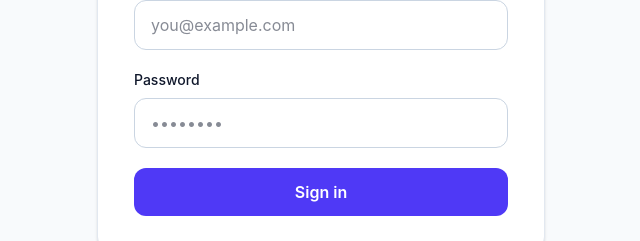
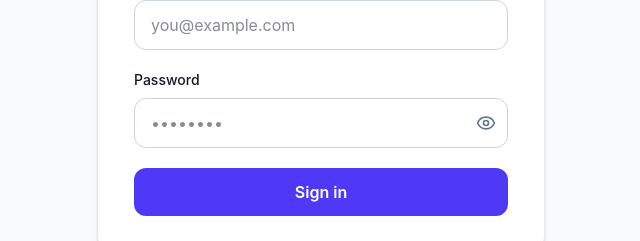
Before and after one commit to BryanFLoreSs/Quiz-for-appdev, a React (Vite) app: page / in a window 1280 px wide. Shown: the part 408-649 px from the top of the page, without its empty margins (319-959 px from the left). Built offline with nearby package versions, Linux system fonts and the light colour scheme.

Commit message:
Improve login password visibility

```diff
--- a/src/App.tsx
+++ b/src/App.tsx
@@ -8,7 +8,7 @@ import { WorksheetViewModal } from './components/WorksheetViewModal.tsx';
 import { ALL_QUESTIONS } from './data/questions.ts';
 import { FIAS_QUESTIONS } from './data/questionsFIAS.ts';
 import { SWRE_MODULES_1_TO_10_QUESTIONS } from './data/questionsSWRE1to10.ts';
-import { ArrowRight, BookOpen, Keyboard, LogOut, ShieldCheck } from 'lucide-react';
+import { ArrowRight, BookOpen, Eye, EyeOff, Keyboard, LogOut, ShieldCheck } from 'lucide-react';
 
 const QUIZZES = [
   { id: 'sdlc', title: 'Introduction to SDLC and Security Assessment', shortTitle: 'SDLC & Security', description: 'Software development models, Git, web architecture, DevOps, and security assessment.', questions: ALL_QUESTIONS },
@@ -43,6 +43,7 @@ export default function App() {
 function LoginScreen({ isDarkMode, onToggleTheme, onLogin }: { isDarkMode: boolean; onToggleTheme: () => void; onLogin: (email: string) => void }) {
   const [email, setEmail] = useState('');
   const [password, setPassword] = useState('');
+  const [showPassword, setShowPassword] = useState(false);
   const [error, setError] = useState('');
 
   const handleSubmit = (event: React.FormEvent<HTMLFormElement>) => {
@@ -63,7 +64,7 @@ function LoginScreen({ isDarkMode, onToggleTheme, onLogin }: { isDarkMode: boole
         <p className="mt-3 text-sm leading-6 text-slate-500 dark:text-slate-400">Your quiz progress is saved in this browser.</p>
         <form onSubmit={handleSubmit} className="mt-8 space-y-5">
           <div><label htmlFor="login-email" className="block text-sm font-medium mb-2">Email</label><input id="login-email" type="email" autoComplete="email" value={email} onChange={(event) => setEmail(event.target.value)} className="w-full rounded-xl border border-slate-300 dark:border-slate-700 bg-white dark:bg-slate-950 px-4 py-3 outline-none focus:border-indigo-500 focus:ring-2 focus:ring-indigo-500/20" placeholder="you@example.com" /></div>
-          <div><label htmlFor="login-password" className="block text-sm font-medium mb-2">Password</label><input id="login-password" type="password" autoComplete="current-password" value={password} onChange={(event) => setPassword(event.target.value)} className="w-full rounded-xl border border-slate-300 dark:border-slate-700 bg-white dark:bg-slate-950 px-4 py-3 outline-none focus:border-indigo-500 focus:ring-2 focus:ring-indigo-500/20" placeholder="••••••••" /></div>
+          <div><label htmlFor="login-password" className="block text-sm font-medium mb-2">Password</label><div className="relative"><input id="login-password" type={showPassword ? 'text' : 'password'} autoComplete="current-password" value={password} onChange={(event) => setPassword(event.target.value)} className="w-full rounded-xl border border-slate-300 dark:border-slate-700 bg-white dark:bg-slate-950 px-4 py-3 pr-12 outline-none focus:border-indigo-500 focus:ring-2 focus:ring-indigo-500/20" placeholder="••••••••" /><button type="button" onClick={() => setShowPassword((visible) => !visible)} className="absolute inset-y-0 right-0 px-3 text-slate-500 hover:text-slate-800 dark:hover:text-slate-200" aria-label={showPassword ? 'Hide password' : 'Show password'}>{showPassword ? <EyeOff className="w-5 h-5" /> : <Eye className="w-5 h-5" />}</button></div></div>
           {error && <p role="alert" className="text-sm text-rose-600 dark:text-rose-400">{error}</p>}
           <button type="submit" className="w-full rounded-xl bg-indigo-600 px-4 py-3 font-semibold text-white hover:bg-indigo-700 transition-colors">Sign in</button>
         </form>
```
